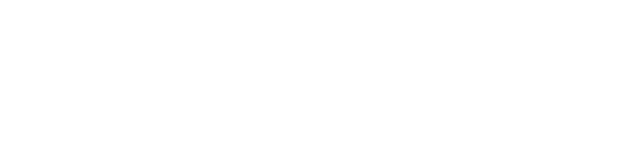
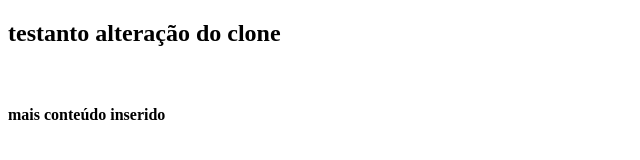
Before and after one commit to jmafsistemas/curso_git_1, a plain HTML site: page b.html in a window 1280 px wide. Shown: the whole page, without its empty margins (0-640 px from the left). Drawn offline with Linux system fonts and the light colour scheme.

Commit message:
enviando arquivo para o clone

```diff
--- a/b.html
+++ b/b.html
@@ -6,6 +6,8 @@
     <title>B</title>
 </head>
 <body>
-
+    <h2>testanto alteração do clone</h2>
+    <br>
+    <h4>mais conteúdo inserido</h4>
 </body>
 </html>
```
